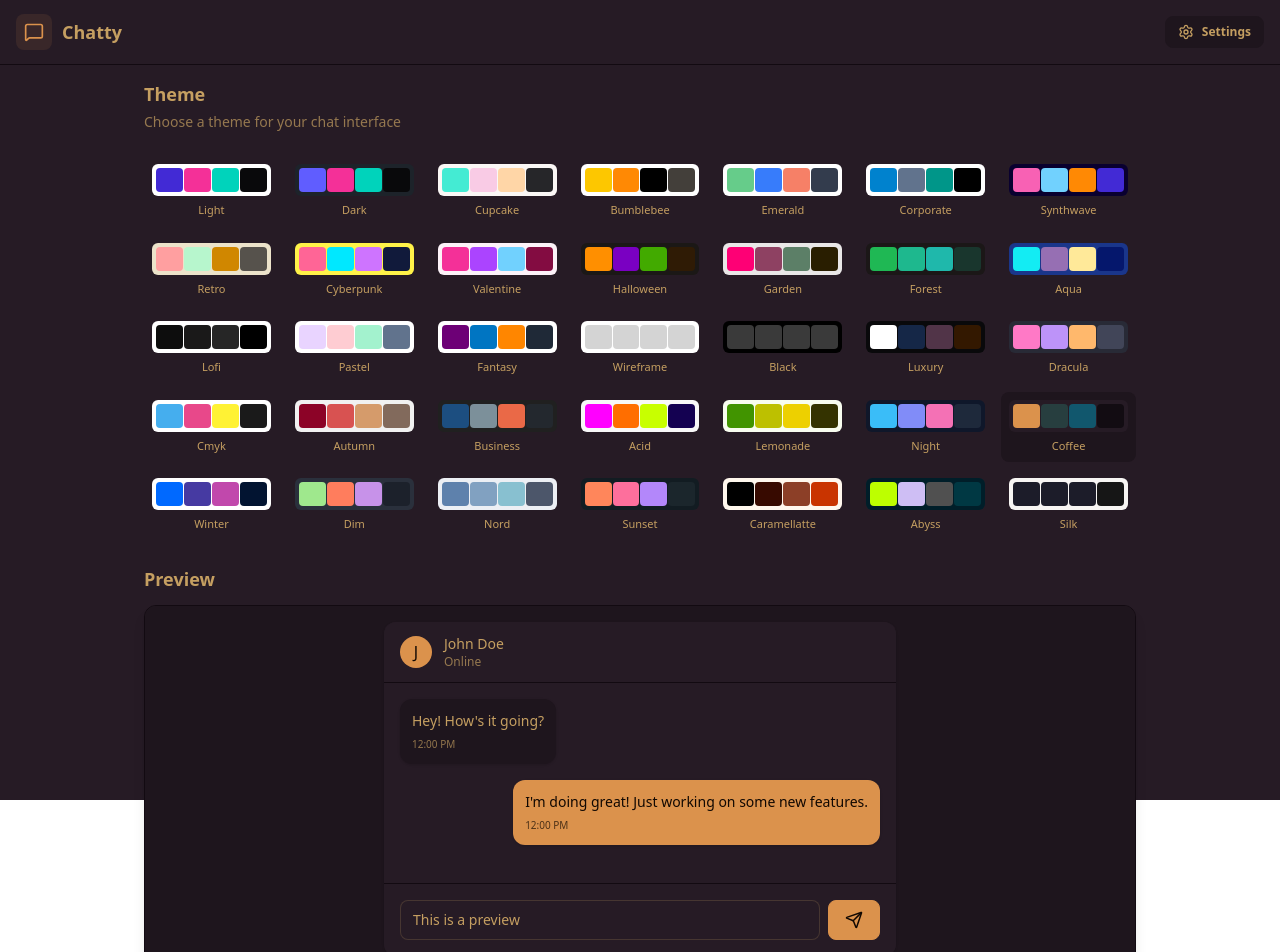
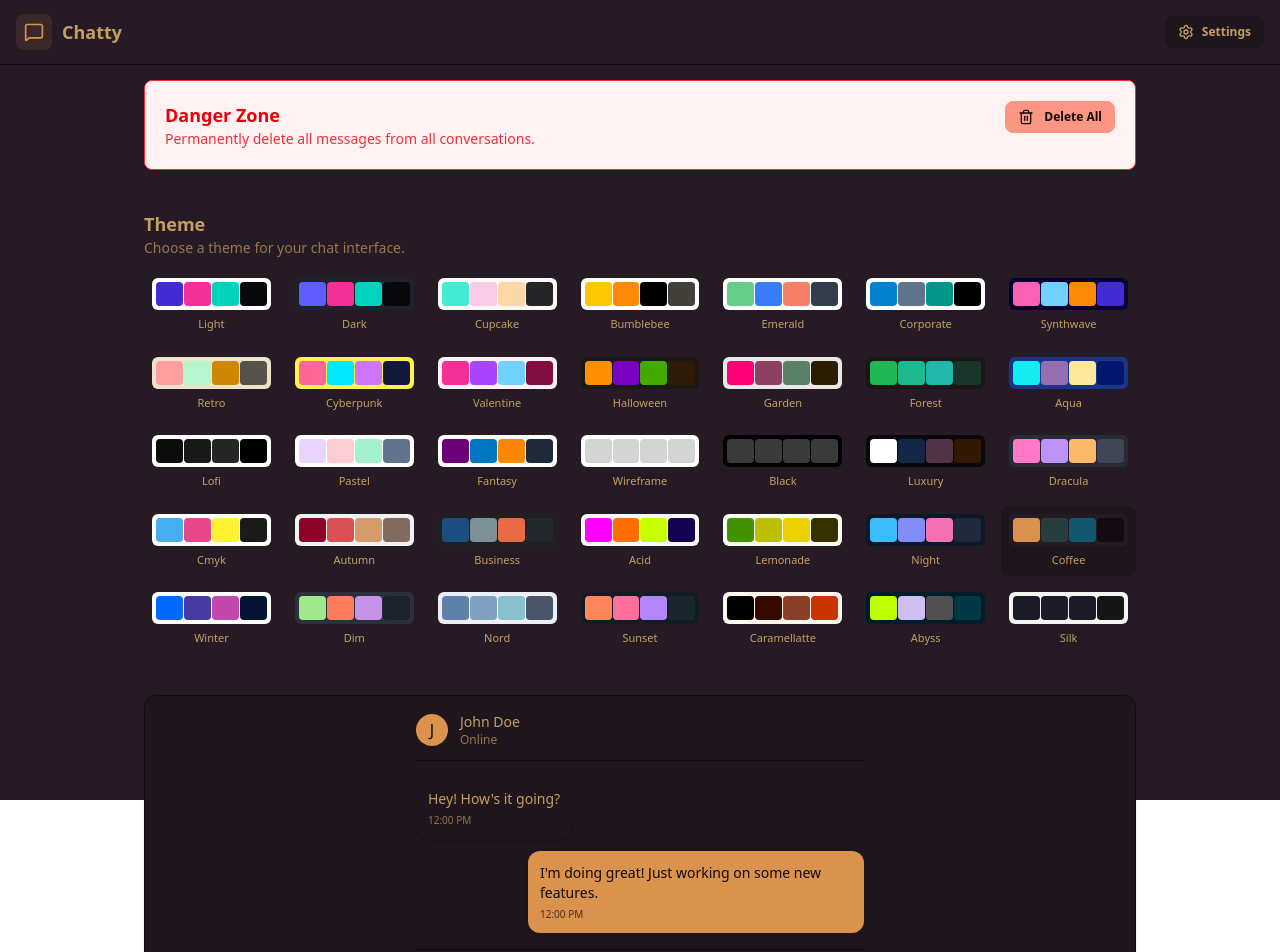
Before and after one commit to ShabanElmoogy/RealTimeChatApp, a React (Vite) app in the folder frontend/: page /settings in a window 1280 px wide. Shown: the top 952 px of the page. Built offline with nearby package versions, Linux system fonts and the light colour scheme; no server answers.

Commit message:
enhance unread message

```diff
--- /dev/null
+++ b/frontend/src/components/UnreadMessagesSeparator.jsx
@@ -0,0 +1,13 @@
+const UnreadMessagesSeparator = () => {
+  return (
+    <div className="flex items-center my-4 px-4 cursor-pointer hover:opacity-80 transition-opacity">
+      <div className="flex-1 h-px bg-red-300"></div>
+      <span className="px-3 text-sm text-red-500 bg-base-100 font-medium">
+        Unread Messages
+      </span>
+      <div className="flex-1 h-px bg-red-300"></div>
+    </div>
+  );
+};
+
+export default UnreadMessagesSeparator;
--- a/frontend/src/pages/SettingsPage.jsx
+++ b/frontend/src/pages/SettingsPage.jsx
@@ -1,6 +1,8 @@
 import { THEMES } from "../constants";
 import { useThemeStore } from "../store/useThemeStore";
-import { Send } from "lucide-react";
+import { useChatStore } from "../store/useChatStore";
+import { Send, Trash2 } from "lucide-react";
+import { useState } from "react";
 
 const PREVIEW_MESSAGES = [
   { id: 1, content: "Hey! How's it going?", isSent: false },
@@ -9,24 +11,48 @@ const PREVIEW_MESSAGES = [
 
 const SettingsPage = () => {
   const { theme, setTheme } = useThemeStore();
+  const { deleteAllMessages } = useChatStore();
+  const [showDeleteModal, setShowDeleteModal] = useState(false);
+
+  const handleDeleteAllMessages = () => {
+    deleteAllMessages();
+    setShowDeleteModal(false);
+  };
 
   return (
-    <div className="h-screen container mx-auto px-4 pt-20 max-w-5xl">
-      <div className="space-y-6">
-        <div className="flex flex-col gap-1">
+    <div className="h-screen container mx-auto px-4 pt-20 max-w-5xl space-y-10">
+
+      {/* Danger Zone */}
+      <section className="border border-red-500 rounded-lg p-5 bg-red-50">
+        <div className="flex justify-between items-start">
+          <div>
+            <h2 className="text-lg font-semibold text-red-600">Danger Zone</h2>
+            <p className="text-sm text-red-600/80">Permanently delete all messages from all conversations.</p>
+          </div>
+          <button
+            onClick={() => setShowDeleteModal(true)}
+            className="btn btn-error btn-sm"
+          >
+            <Trash2 size={16} className="mr-1" />
+            Delete All
+          </button>
+        </div>
+      </section>
+
+      {/* Theme Selector */}
+      <section className="space-y-3">
+        <div>
           <h2 className="text-lg font-semibold">Theme</h2>
-          <p className="text-sm text-base-content/70">Choose a theme for your chat interface</p>
+          <p className="text-sm text-base-content/70">Choose a theme for your chat interface.</p>
         </div>
-
-        <div className="grid grid-cols-4 sm:grid-cols-6 md:grid-cols-7 gap-2">
+        <div className="grid grid-cols-3 sm:grid-cols-5 md:grid-cols-7 gap-2">
           {THEMES.map((t) => (
             <button
               key={t}
-              className={`
-                group flex flex-col items-center gap-1.5 p-2 rounded-lg transition-colors
-                ${theme === t ? "bg-base-200" : "hover:bg-base-200/50"}
-              `}
               onClick={() => setTheme(t)}
+              className={`group flex flex-col items-center gap-1.5 p-2 rounded-lg transition-colors ${
+                theme === t ? "bg-base-200" : "hover:bg-base-200/50"
+              }`}
             >
               <div className="relative h-8 w-full rounded-md overflow-hidden" data-theme={t}>
                 <div className="absolute inset-0 grid grid-cols-4 gap-px p-1">
@@ -42,17 +68,14 @@ const SettingsPage = () => {
             </button>
           ))}
         </div>
+      </section>
 
-        {/* Preview Section */}
-        <h3 className="text-lg font-semibold mb-3">Preview</h3>
-        <div className="rounded-xl border border-base-300 overflow-hidden bg-base-100 shadow-lg">
+      {/* Chat Preview */}
+      <section className="rounded-xl border border-base-300 bg-base-100 shadow-sm overflow-hidden">
         <div className="p-4 bg-base-200">
-            <div className="max-w-lg mx-auto">
-              {/* Mock Chat UI */}
-              <div className="bg-base-100 rounded-xl shadow-sm overflow-hidden">
+          <div className="max-w-md mx-auto space-y-4">
             {/* Chat Header */}
-                <div className="px-4 py-3 border-b border-base-300 bg-base-100">
-                  <div className="flex items-center gap-3">
+            <div className="flex items-center gap-3 border-b border-base-300 pb-3">
               <div className="w-8 h-8 rounded-full bg-primary flex items-center justify-center text-primary-content font-medium">
                 J
               </div>
@@ -61,28 +84,20 @@ const SettingsPage = () => {
                 <p className="text-xs text-base-content/70">Online</p>
               </div>
             </div>
-                </div>
 
-                {/* Chat Messages */}
-                <div className="p-4 space-y-4 min-h-[200px] max-h-[200px] overflow-y-auto bg-base-100">
+            {/* Messages */}
+            <div className="space-y-3 max-h-[200px] overflow-y-auto">
               {PREVIEW_MESSAGES.map((message) => (
                 <div
                   key={message.id}
                   className={`flex ${message.isSent ? "justify-end" : "justify-start"}`}
                 >
-                      <div
-                        className={`
-                          max-w-[80%] rounded-xl p-3 shadow-sm
+                  <div className={`
+                    max-w-[75%] rounded-xl p-3 shadow text-sm
                     ${message.isSent ? "bg-primary text-primary-content" : "bg-base-200"}
-                        `}
-                      >
-                        <p className="text-sm">{message.content}</p>
-                        <p
-                          className={`
-                            text-[10px] mt-1.5
-                            ${message.isSent ? "text-primary-content/70" : "text-base-content/70"}
-                          `}
-                        >
+                  `}>
+                    {message.content}
+                    <p className={`text-[10px] mt-1 ${message.isSent ? "text-primary-content/70" : "text-base-content/70"}`}>
                       12:00 PM
                     </p>
                   </div>
@@ -90,9 +105,8 @@ const SettingsPage = () => {
               ))}
             </div>
 
-                {/* Chat Input */}
-                <div className="p-4 border-t border-base-300 bg-base-100">
-                  <div className="flex gap-2">
+            {/* Chat Input Preview */}
+            <div className="flex gap-2 pt-2 border-t border-base-300">
               <input
                 type="text"
                 className="input input-bordered flex-1 text-sm h-10"
@@ -106,11 +120,30 @@ const SettingsPage = () => {
             </div>
           </div>
         </div>
+      </section>
+
+      {/* Modal */}
+      {showDeleteModal && (
+        <div className="modal modal-open">
+          <div className="modal-box">
+            <h3 className="font-bold text-lg text-red-600">Delete All Messages</h3>
+            <p className="py-4">
+              Are you sure you want to delete <strong>ALL messages</strong>? This action cannot be undone.
+            </p>
+            <div className="modal-action">
+              <button onClick={() => setShowDeleteModal(false)} className="btn">
+                Cancel
+              </button>
+              <button onClick={handleDeleteAllMessages} className="btn btn-error">
+                <Trash2 size={16} className="mr-1" />
+                Confirm Delete
+              </button>
             </div>
           </div>
         </div>
-      </div>
+      )}
     </div>
   );
 };
+
 export default SettingsPage;
--- a/frontend/src/store/useChatStore.js
+++ b/frontend/src/store/useChatStore.js
@@ -56,9 +56,6 @@ export const useChatStore = create((set, get) => ({
       set({
         messages: [...get().messages, newMessage],
       });
-
-      // Auto-mark as read since user is viewing this conversation
-      get().markMessagesAsRead(selectedUser._id);
     });
 
     socket.on("messagesRead", ({ readerId }) => {
@@ -84,5 +81,24 @@ export const useChatStore = create((set, get) => ({
     }
   },
 
+  deleteAllMessages: async () => {
+    try {
+      await axiosInstance.delete("/messages/delete");
+      set({ messages: [] });
+      toast.success("All messages deleted successfully");
+    } catch (error) {
+      toast.error(error.response?.data?.error || "Failed to delete messages");
+    }
+  },
+
+  getFirstUnreadMessageIndex: () => {
+    const { messages } = get();
+    const { authUser } = useAuthStore.getState();
+
+    return messages.findIndex(message =>
+      message.receiverId === authUser._id && !message.isRead
+    );
+  },
+
   setSelectedUser: (selectedUser) => set({ selectedUser }),
 }));
```
Also changed, not shown: frontend/src/components/ChatContainer.jsx (+93 -9 lines), 2 other files (tests, documents, lock files or other folders). Lines whose indentation alone changed are shown as unchanged.
